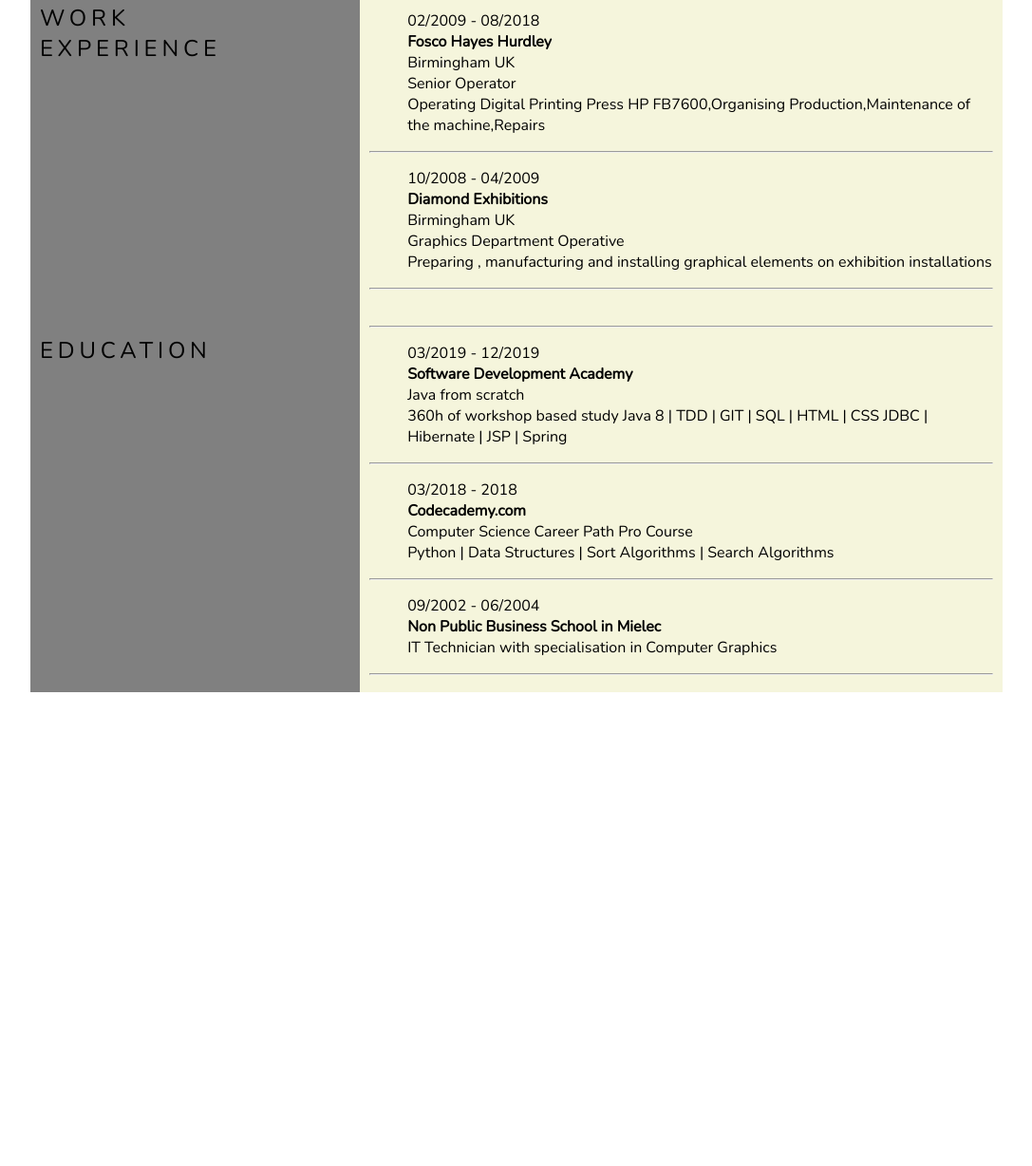
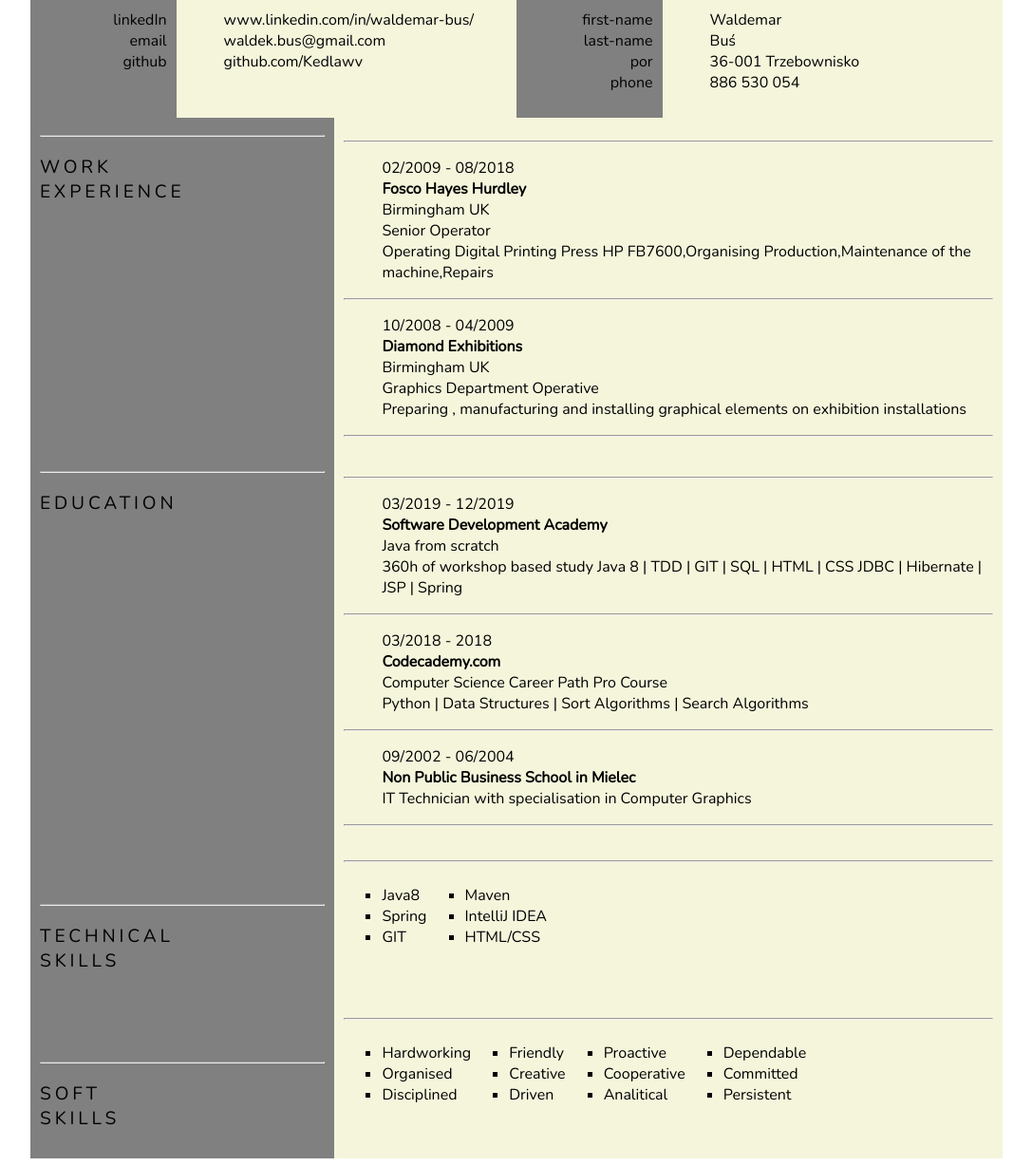
Before and after one commit to Kedlawv/CV, a plain HTML site: page curriculum-vitae/index.html in a window 1280 px wide. Shown: the part 175-1403 px from the top of the page at 95% size, without its empty margins (96-1183 px from the left). Before the commit the page ends 912 px from the top, so only its background shows below. Drawn offline with nearby package versions, Linux system fonts and the light colour scheme.

Commit message:
all data successfully added to the page | style is still in debug mode | things are not lining up. need a different layout method to table display maybe grid

```diff
--- a/curriculum-vitae/cv.css
+++ b/curriculum-vitae/cv.css
@@ -1,5 +1,9 @@
-body{
+body {
     font-family: 'Nunito', sans-serif;
+}
+
+div#header{
+    letter-spacing: 0.4em;
 }
 
 div.table {
@@ -15,10 +19,12 @@ div.tableRow {
 div.tableCell {
     display: table-cell;
     width: 35%;
-    height: 100px;
     background-color: grey;
     padding: 10px;
-    margin: 10px;
+}
+
+div.tableCell:nth-child(even) {
+    background-color: beige;
 }
 
 div.left {
@@ -27,20 +33,36 @@ div.left {
 
 div#social-title, div#personal-title {
     width: 15%;
+    text-align: right;
 }
 
-div.tableCell:nth-child(even) {
-    background-color: beige;
+div#social, div#personal {
+    text-align: left;
+
 }
 
-ul{
+div#tech-skills {
+    height: 50px;
+}
+
+div.ulDiv {
+    display: inline-block;
+}
+
+ul {
     list-style-type: none;
 }
 
-h2{
-    font-weight: normal;
+ul.bulleted {
+    list-style-type: square;
+
+}
+
+li.strong {
+    font-weight: bold;
+}
+
+p.title {
     letter-spacing: 0.2em;
+    font-size: 1.2em;
 }
-li.strong{
-    font-weight: bold ;
-}
--- a/curriculum-vitae/cv.js
+++ b/curriculum-vitae/cv.js
@@ -20,12 +20,16 @@ function populate(json) {
     const personal = document.getElementById("personal");
     const exp = document.getElementById("exp");
     const edu = document.getElementById("edu");
+    const tech = document.getElementById("tech");
+    const soft = document.getElementById("soft");
 
-    //
+
     populateFromObject(json.social, socialTitle, social);
     populateFromObject(json.personal, personalTitle, personal);
-    populateFromArrayOfObjects(json.experience, exp)
-    populateFromArrayOfObjects(json.education, edu)
+    populateFromArrayOfObjects(json.experience, exp);
+    populateFromArrayOfObjects(json.education, edu);
+    populateFromArray(json.technical_skills, tech);
+    populateFromArray(json.soft_skills,soft);
 
 }
 
@@ -54,7 +58,6 @@ function populateFromArrayOfObjects(json, right) {
         const ulRight = document.createElement("ul");
         let li = undefined;
         for (const prop in json[i]) {
-
             if (prop === "start-date") {
                 li = document.createElement("li");
                 li.setAttribute("id", "date");
@@ -62,9 +65,9 @@ function populateFromArrayOfObjects(json, right) {
                 continue;
             } else if (prop === "end-date") {
                 li.innerHTML += " - ";
-            }else if(prop === "company" || prop === "inst-name"){
+            } else if (prop === "company" || prop === "inst-name") {
                 li = document.createElement("li");
-                li.setAttribute("class","strong");
+                li.setAttribute("class", "strong");
             } else {
                 li = document.createElement("li");
             }
@@ -76,3 +79,29 @@ function populateFromArrayOfObjects(json, right) {
 
     }
 }
+
+function populateFromArray(json, right) {
+    right.innerHTML += "<hr>";
+    console.log(json);
+    let ul = undefined;
+    let ulDiv = undefined;
+    let counter = 3;
+    for (const prop in json) {
+        if (counter === 3) {
+            ulDiv = document.createElement("div");
+            ulDiv.setAttribute("class","ulDiv");
+            ul = document.createElement("ul");
+            ul.setAttribute("class", "bulleted");
+            ulDiv.appendChild(ul);
+        }
+
+        const li = document.createElement("li");
+        li.innerHTML = json[prop];
+        ul.appendChild(li);
+        counter--;
+        if (counter === 0) {
+            right.appendChild(ulDiv);
+            counter = 3;
+        }
+    }
+}
--- a/curriculum-vitae/cv.json
+++ b/curriculum-vitae/cv.json
@@ -58,7 +58,7 @@
       "description": ""
     }
   ],
-  "technical-skills": [
+  "technical_skills": [
     "Java8",
     "Spring",
     "GIT",
@@ -68,7 +68,7 @@
     "JavaScript",
     "SQL"
   ],
-  "soft-skills": [
+  "soft_skills": [
     "Hardworking",
     "Organised",
     "Disciplined",
--- a/curriculum-vitae/index.html
+++ b/curriculum-vitae/index.html
@@ -11,8 +11,16 @@
     </script>
 </head>
 <body>
-    <div id="header"></div>
+
     <div class="table" id="main">
+        <div class="table" id="header-table">
+            <div class="tableRow">
+                <div class="tableCell" id="header">
+                    <h1>Waldemar Buś</h1>
+                    <h3>Junior Java Developer</h3>
+                </div>
+            </div>
+        </div>
         <div class="table" id="s-p">
             <div class="tableRow" id="social-personal">
                 <div class="tableCell" id="social-title"></div>
@@ -23,14 +31,29 @@
         </div>
         <div class="table" id="details">
             <div class="tableRow" id="w-e">
-                <div class="tableCell left" id="exp-title"><h2>WORK<BR>EXPERIENCE</h2></div>
+                <div class="tableCell left" id="exp-title">
+                    <hr>
+                    <p class="title">WORK<BR>EXPERIENCE</p></div>
                 <div class="tableCell right" id="exp"></div>
             </div>
             <div class="tableRow" id="education">
-                <div class="tableCell left" id="edu-title"><h2>EDUCATION</h2></div>
+                <div class="tableCell left" id="edu-title">
+                    <hr>
+                    <p class="title">EDUCATION</p></div>
                 <div class="tableCell right" id="edu"></div>
             </div>
-
+            <div class="tableRow" id="tech-skills">
+                <div class="tableCell left" id="tech-title">
+                    <hr>
+                    <p class="title">TECHNICAL<BR>SKILLS</p></div>
+                <div class="tableCell right" id="tech"></div>
+            </div>
+            <div class="tableRow" id="soft-skills">
+                <div class="tableCell left" id="soft-title">
+                    <hr>
+                    <p class="title">SOFT<BR>SKILLS</p></div>
+                <div class="tableCell right" id="soft"></div>
+            </div>
         </div>
     </div>
 </body>
```
